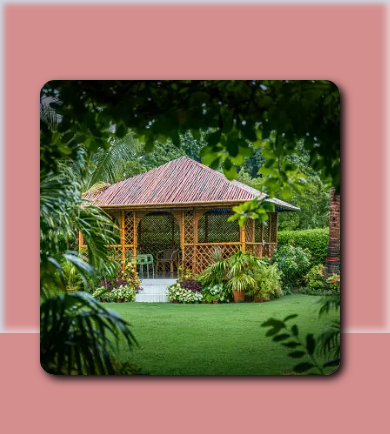
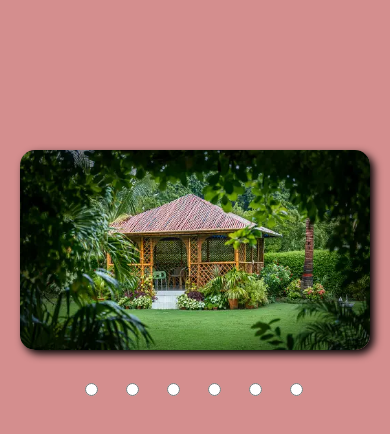
Before and after one commit to Nithishkumars-2001/IMAGE-SLIDE-SHOW, a plain HTML site: page index.html in a window 390 px wide. Drawn offline with Linux system fonts and the light colour scheme.

Commit message:
updated all file

```diff
--- a/style.css
+++ b/style.css
@@ -3,59 +3,45 @@ body{
     padding: 0;
     box-sizing: border-box;
     background-color: rgb(212, 142, 142);
-    box-shadow: rgb(204, 219, 232) 3px 3px 6px 0px inset, rgba(255, 255, 255, 0.5) -3px -3px 6px 1px inset;
 }
 
 .container{
-    min-height: 85vh;
     width: 60%;
+    height: 500px;
     border: none;
-    margin-top: 30px;
-    margin-left: 270px;
+    margin: 50px 0 0 270px;
     box-shadow: 4px 4px 8px #000;
     border-radius: 15px;
     background-image: url(1.webp);
     background-position: center;
     background-size: cover;
     background-repeat: no-repeat;
-    position: fixed;
 }
 
 .change-item{
     accent-color: red;
-    margin: 30px;
     cursor: pointer;
-    text-shadow: 2px 2px 4px black;
 }
 
 .change-items{
     display: flex;
     justify-content: column;
-    padding-top: 540px;
-    padding-left: 450px;
+    gap: 50px;
+    padding: 30px 0 0 520px;
+
 }
 
 @media screen and (max-width: 700px){
     .container{
-        min-height: 35vh;
-        width: 300px;
-        margin-top: 80px;
-        margin-left: 40px;
-    }
-
-    .change-item{
-        accent-color: red;
-        margin: 10px;
-        cursor: pointer;
-        font-weight: bold;
+        width: 350px;
+        height: 200px;
+        margin: 150px 0 0 20px;
     }
 
     .change-items{
-        display: flex;
-        justify-content: column;
-        padding-top: 300px;
-        padding-left: 90px;
-        text-shadow: 2px 2px 4px black;
+        gap: 20px;
+        padding: 30px 0 0 80px;
     }
 
+
 }
```
